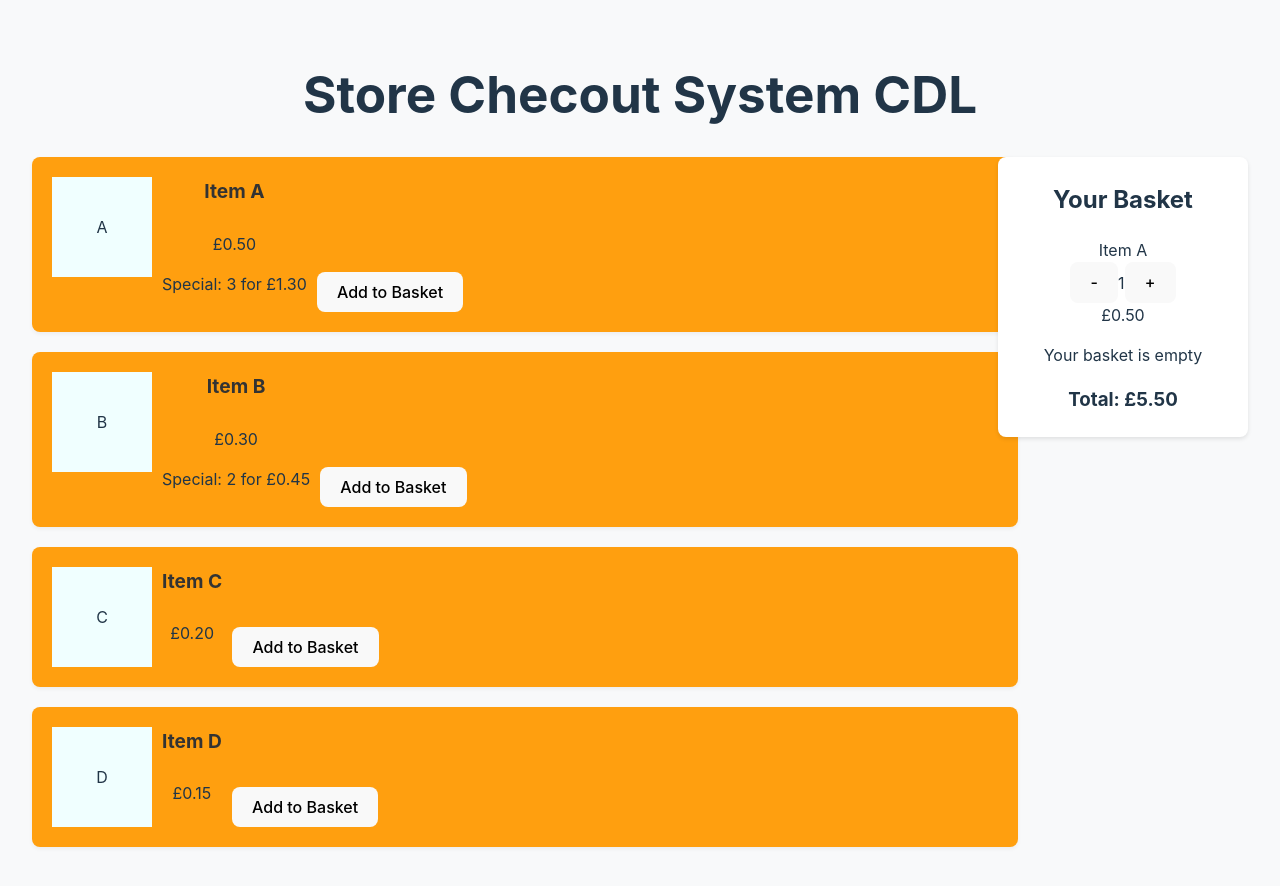
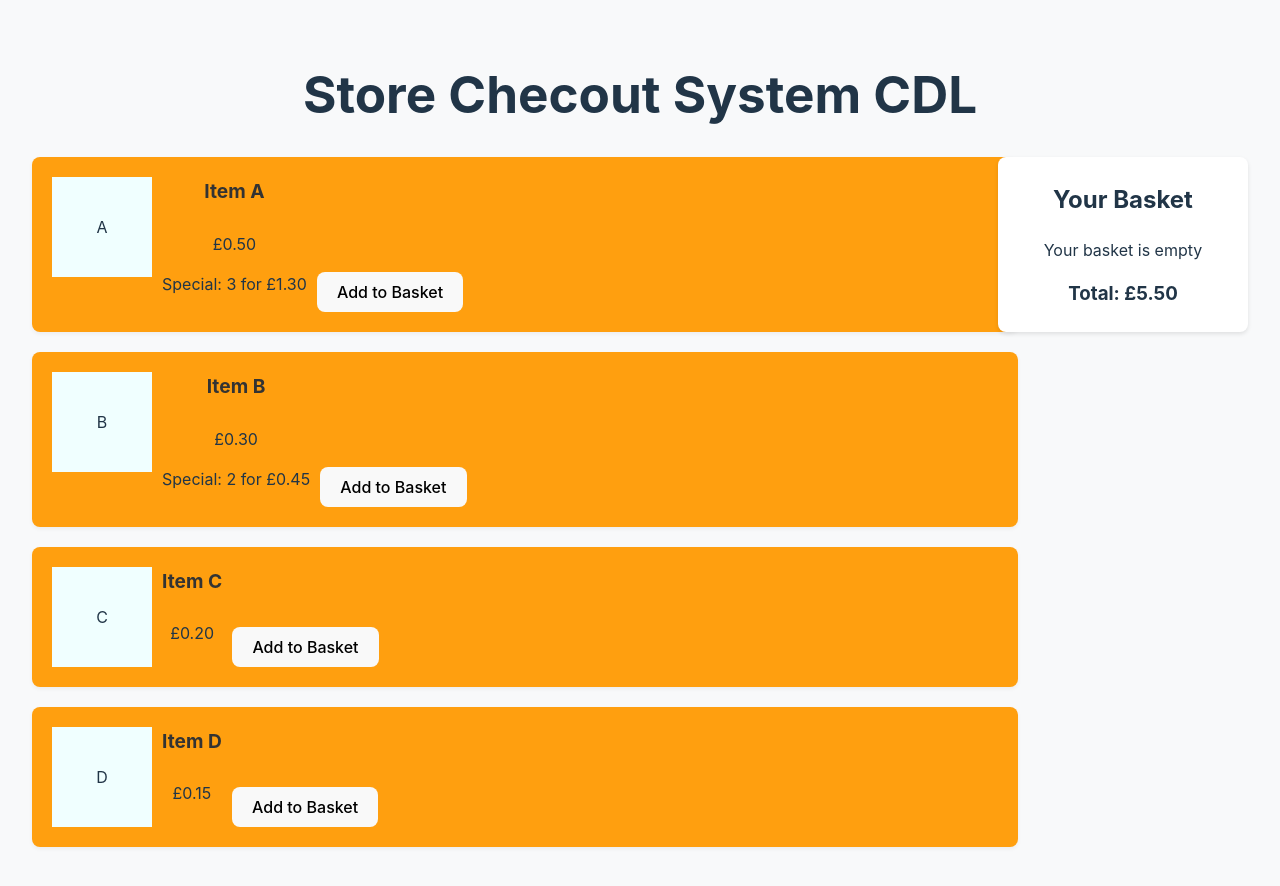
Before and after one commit to adeteejay/cdlkata, a React (Vite) app: page / in a window 1280 px wide. Shown: the top 886 px of the page. Built offline with nearby package versions, Linux system fonts and the light colour scheme.

Commit message:
Added types & Add+remove from Basket

```diff
--- a/src/App.tsx
+++ b/src/App.tsx
@@ -1,5 +1,6 @@
 import { useState } from 'react'
 import './App.css'
+import { BasketItems, StoreItem } from './types'
 
 const STORE_ITEMS: any[] = [
   { id: 1, item_name: 'A', price: 50, specials: { count: 3, price: 130 } },
@@ -9,7 +10,7 @@ const STORE_ITEMS: any[] = [
 ]
 
 function App() {
-  const [basketItems, setBasketItems] = useState({})
+  const [basketItems, setBasketItems] = useState<BasketItems>({})
 
 
   const formatPrice = (pence: number): string => {
@@ -19,6 +20,42 @@ function App() {
   }
 
 
+
+  const addToBasket = (item: StoreItem): void => {
+    console.log('setBasketItems')
+    setBasketItems(prevItems => {
+      const currentCount = (prevItems[item.item_name]?.count || 0) + 1;
+      return {
+        ...prevItems,
+        [item.item_name]: {
+          count: currentCount,
+          totalPrice: item.price * currentCount
+        }
+      };
+    });
+  };
+
+  const removeFromBasket = (item: StoreItem): void => {
+    console.log('remove from baseket')
+    setBasketItems(prevItems => {
+      if (!prevItems[item.item_name] || prevItems[item.item_name].count <= 0) return prevItems;
+
+      const currentCount = prevItems[item.item_name].count - 1;
+      if (currentCount === 0) {
+        const newItems = { ...prevItems };
+        delete newItems[item.item_name];
+        return newItems;
+      }
+
+      return {
+        ...prevItems,
+        [item.item_name]: {
+          count: currentCount,
+          totalPrice: item.price * currentCount
+        }
+      };
+    });
+  }
 
 
   return (
@@ -40,26 +77,35 @@ function App() {
                   )}
                 </div>
               </div>
-              <button className="button">Add to Basket</button>
+              <button className="button"
+                onClick={() => addToBasket(item)}>Add to Basket</button>
             </div>
           ))}
         </div>
 
         <div className="basket-container">
           <h2>Your Basket</h2>
+
           <div className="basket-items">
-            <div className="basket-item">
-              <div className="item-info">
-                <span>Item A</span>
-                <div className="update-basket-item">
-                  <button>-</button>
-                  <span>1</span>
-                  <button>+</button>
+            {Object.entries(basketItems).map(([itemName, details]) => {
+              const item = STORE_ITEMS.find(i => i.item_name === itemName)!;
+              return (
+                <div key={item.id} className="basket-item">
+                  <div className="basket-item-info">
+                    <span>Item {item.item_name}</span>
+                    <div className="quantity-controls">
+                      <button onClick={() => removeFromBasket(item)}>-</button>
+                      <span>{details.count}</span>
+                      <button onClick={() => addToBasket(item)}>+</button>
+                    </div>
+                  </div>
+                  <span className="item-total">{formatPrice(details.totalPrice)}</span>
                 </div>
-              </div>
-              <span className="item-total">{formatPrice(50)}</span>
-            </div>
-            <p className="empty">Your basket is empty</p>
+              );
+            })}
+            {Object.keys(basketItems).length === 0 && (
+              <p className="empty">Your basket is empty</p>
+            )}
           </div>
           <div className="total">
             <h3>Total: {formatPrice(550)}</h3>
--- /dev/null
+++ b/src/types.ts
@@ -0,0 +1,21 @@
+
+export interface Special {
+  count: number;
+  price: number;
+}
+
+export interface StoreItem {
+  id: number;
+  item_name: string;
+  price: number;
+  specials?: Special;
+}
+
+export interface BasketItem {
+  count: number;
+  totalPrice: number;
+}
+
+export interface BasketItems {
+  [key: string]: BasketItem;
+}
```
